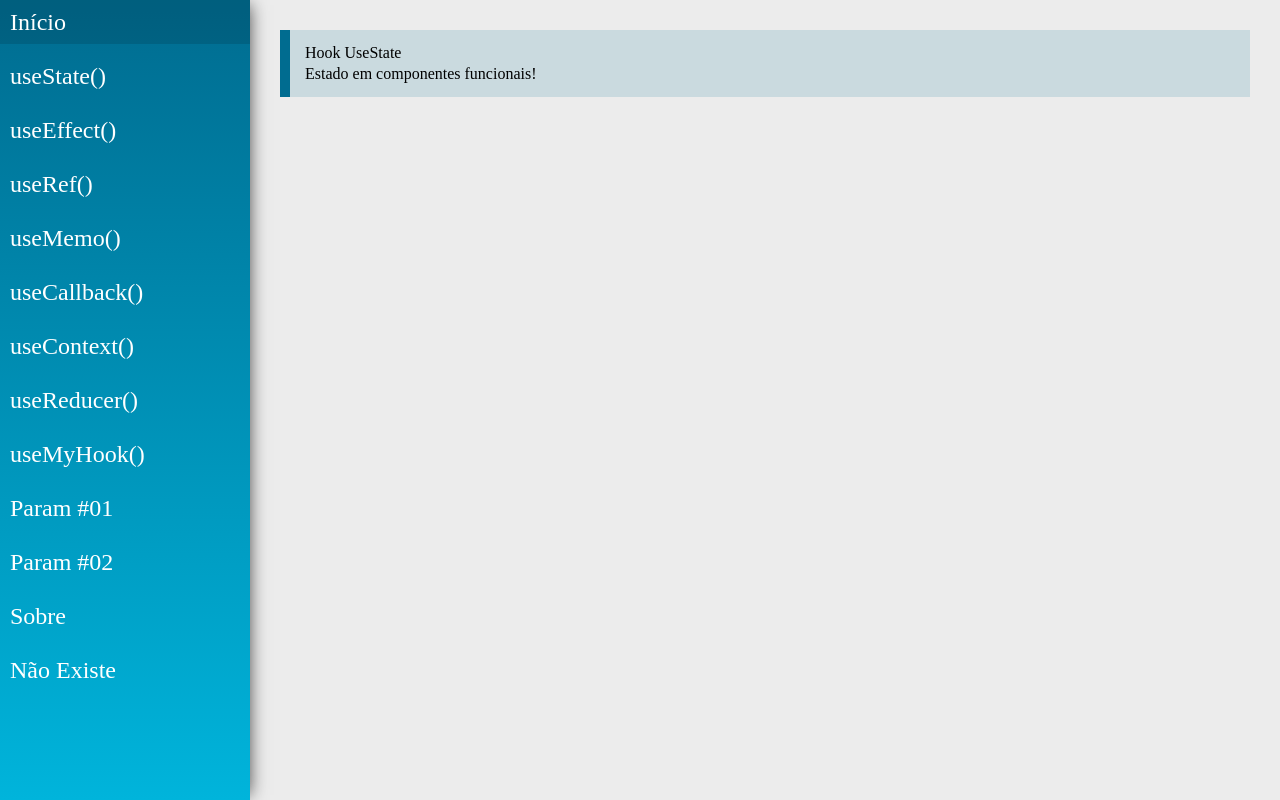
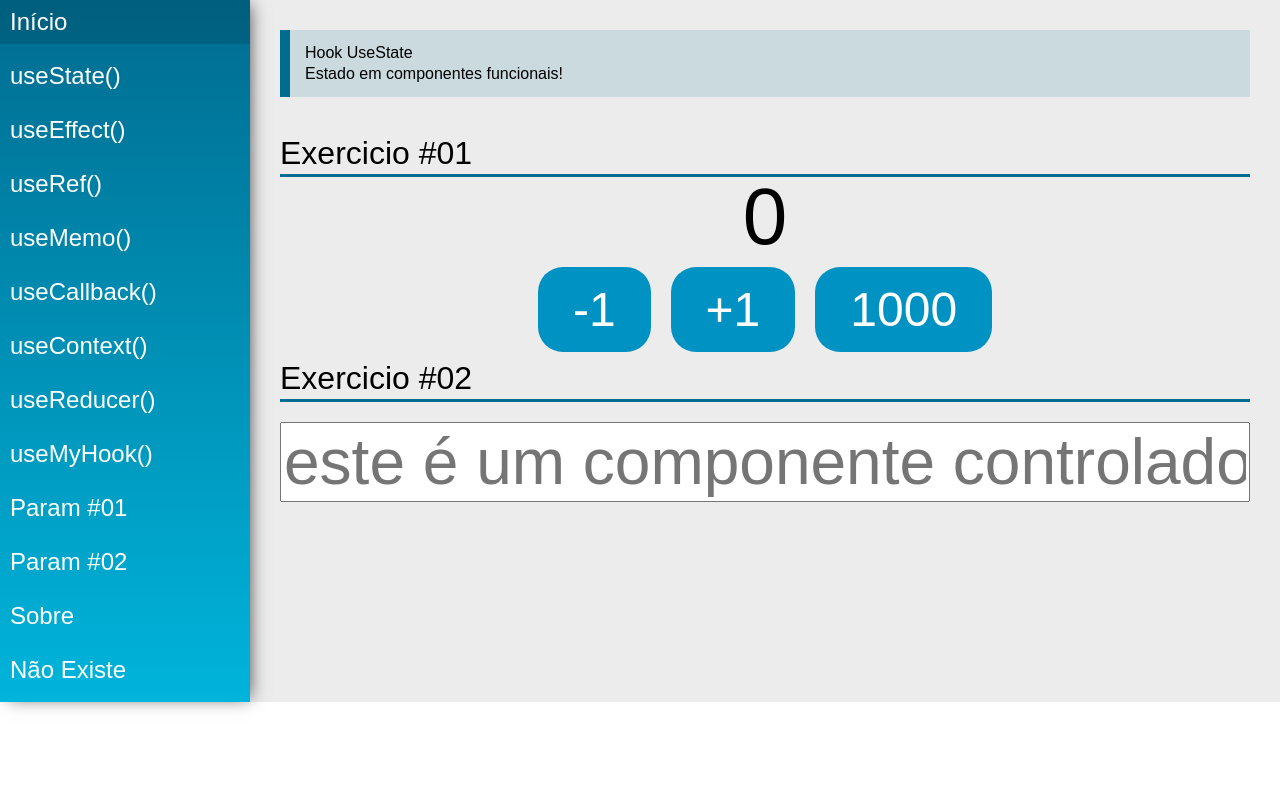
Before and after one commit to EriclisFDS/estudo-react-hooks, a React (Create React App) app: page /useState in a window 1280 px wide. Built offline with nearby package versions, Linux system fonts and the light colour scheme.

Commit message:
exemplo useState

```diff
--- a/src/index.css
+++ b/src/index.css
@@ -40,3 +40,44 @@ table {
 	border-collapse: collapse;
 	border-spacing: 0;
 }
+
+body {
+    margin: 0;
+    font-family: 'Montserrat', sans-serif;
+}
+
+.text {
+    font-weight: 300;
+    font-size: 5rem;
+}
+
+.red {
+    font-weight: 700;
+    color: red;
+}
+
+.input {
+    font-weight: 300;
+    font-size: 4rem;
+    margin: 20px 0px;
+}
+
+.btn {
+    border-radius: 25px;
+    margin: 10px;
+    padding: 15px 35px;
+    border: none;
+    outline: none;
+    background-color: #0092c3;
+
+    font-size: 3rem;
+    color: #fff;
+}
+
+.center {
+    display: flex;
+    flex-direction: column;
+    justify-content: center;
+    align-items: center;
+    text-align: center;
+}
--- a/src/views/App.css
+++ b/src/views/App.css
@@ -1,5 +1,5 @@
 .App{
   display: flex;
-  height: 100vh;
+  height: 100%;
 
 }
--- a/src/views/examples/NotFound.jsx
+++ b/src/views/examples/NotFound.jsx
@@ -1,10 +1,13 @@
 import React from "react";
+import PageTitle from "../../components/layout/PageTitle";
 
 function NotFound(param) {
   return (
-    <div className="NotFound">
-      <h1>404</h1>
-      <p>Not Found</p>
+    <div className="Home">
+      <PageTitle error
+            title="404"
+            subtitle="Not Found"
+      ></PageTitle>
     </div>
   );
 }
--- a/src/views/examples/Param.jsx
+++ b/src/views/examples/Param.jsx
@@ -1,6 +1,8 @@
 import React from "react";
 
 import { useParams } from 'react-router-dom';
+
+import PageTitle from "../../components/layout/PageTitle";
 
 function Param(param) {
 
@@ -8,8 +10,10 @@ function Param(param) {
 
     return (
         <div className="Param">
-            <h1>Param</h1>
-            <p>Valor: { id }</p>
+            <PageTitle
+            title="Param"
+            subtitle={id}
+            ></PageTitle>
         </div>
   );
 }
--- a/src/views/examples/UseState.jsx
+++ b/src/views/examples/UseState.jsx
@@ -1,13 +1,52 @@
-import React from 'react'
+import React, { useState } from 'react'
 import PageTitle from '../../components/layout/PageTitle'
+import SectionTitle from '../../components/layout/SectionTitle';
 
 function UseState(props) {
+
+    const [ count, setCount ] = useState(0);
+    const [ name, setName ] = useState("");
+
     return (
         <div className="UseState">
             <PageTitle
                 title="Hook UseState"
                 subtitle="Estado em componentes funcionais!"
             />
+
+        <SectionTitle title="Exercicio #01" />
+        <div className="center">
+            <span className="text">{ count }</span>
+            <div>
+                <button
+                    className="btn"
+                    onClick={ () => setCount( count - 1 ) }
+                >-1
+                </button>
+                <button
+                    className="btn"
+                    onClick={ () => setCount( count + 1 ) }
+                >+1
+                </button>
+                <button
+                    className="btn"
+                    onClick={ () => setCount( (current) => current + 1000 ) }
+                >1000
+                </button>
+
+            </div>
+        </div>
+
+        <SectionTitle title="Exercicio #02" />
+
+        <input
+            type="text"
+            className='input'
+            placeholder='este é um componente controlado'
+            value={name}
+            onChange={ e => setName( e.target.value ) }
+        />
+        <span className='text'>{name}</span>
         </div>
     )
 }
```
